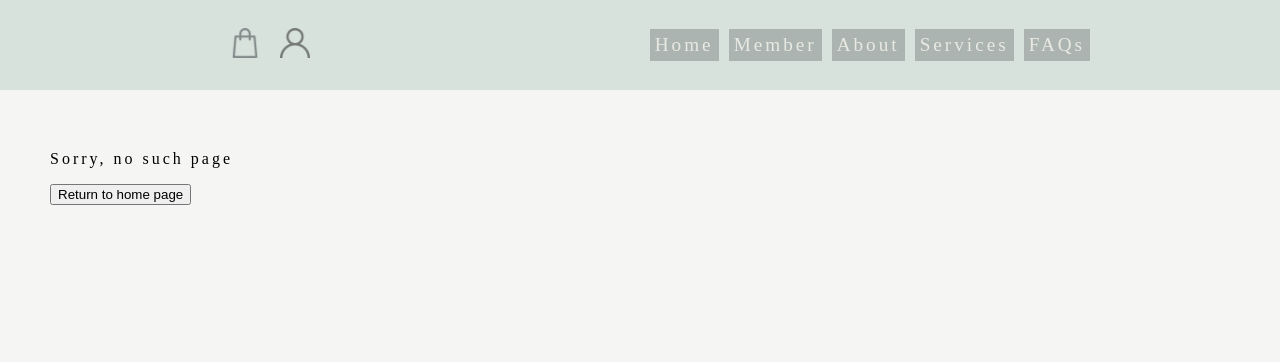
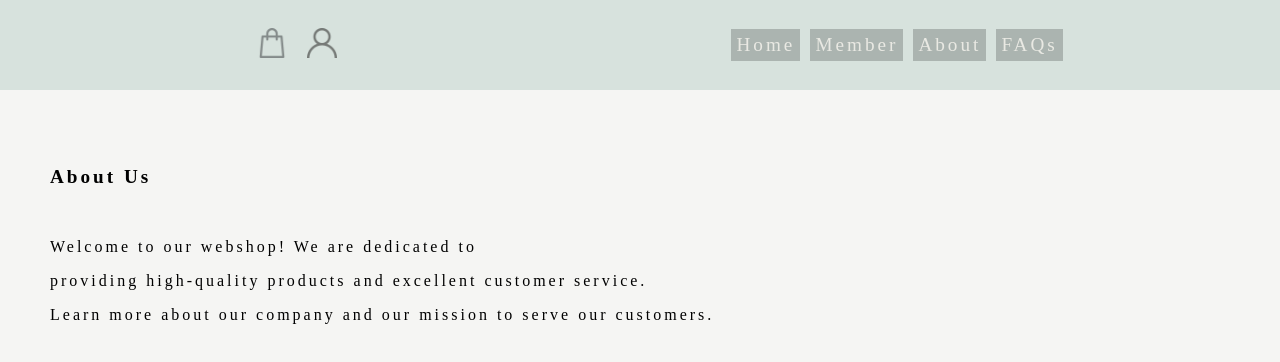
Before and after one commit to NinaWald/Final-project-frontend, a React (Create React App) app: page /about in a window 1280 px wide. Before the commit this address led to /404. Shown: the top 362 px of the page. Built offline with nearby package versions, Linux system fonts and the light colour scheme.

Commit message:
added pages and links and styling

```diff
--- a/src/App.js
+++ b/src/App.js
@@ -14,6 +14,8 @@ import CategoryProducts from './components/CategoryProducts';
 import CartPage from './pages/CartPage';
 import CheckOut from './pages/CheckOut';
 import PopupMessage from './components/PopupMessage';
+import { FaqPage } from './pages/FaqPage';
+import AboutPage from './pages/About';
 
 const reducer = combineReducers({
   cart: cart.reducer,
@@ -44,8 +46,10 @@ export const App = () => {
             <Route path="/product/:productId" element={<ProductPage />} />
             <Route path="/member" element={<MemberPage />} />
             <Route path="/cart" element={<CartPage />} />
+            <Route path="/faq" element={<FaqPage />} />
             <Route path="/category/:category" element={<CategoryProducts />} />
             <Route path="/checkout" element={<CheckOut />} />
+            <Route path="/about" element={<AboutPage />} />
             <Route path="/404" element={<NotFound />} />
             <Route path="*" element={<Navigate to="/404" />} />
           </Routes>
--- a/src/components/Footer.js
+++ b/src/components/Footer.js
@@ -16,12 +16,11 @@ const Footer = () => {
         </div>
         <div className="footer-container">
           <ul>
-            <li><a href="#">About us</a></li>
-            <li><a href="#">Services</a></li>
-            <li><a href="#">Flower shops</a></li>
-            <li><a href="#">Club</a></li>
-            <li><a href="#">FAQs</a></li>
-            <li><a href="#">Shop</a></li>
+            <li><a href="/about">About us</a></li>
+            <li><a href="*">Flower shops</a></li>
+            <li><a href="/member">Member</a></li>
+            <li><a href="/faq">FAQs</a></li>
+            <li><a href="/">Shop</a></li>
           </ul>
         </div>
         <div className="social-icons-container">
--- a/src/components/Navbar.js
+++ b/src/components/Navbar.js
@@ -42,8 +42,7 @@ const Navbar = () => {
         <Link className="link-item" to="/">Home</Link>
         <Link className="link-item" to="/member">Member</Link>
         <Link className="link-item" to="/about">About</Link>
-        <Link className="link-item" to="/">Services</Link>
-        <Link className="link-item" to="/">FAQs</Link>
+        <Link className="link-item" to="/faq">FAQs</Link>
       </div>
 
       <ul className={`navbar-links ${menuOpen ? 'navbar-links-open' : ''}`}>
@@ -51,8 +50,7 @@ const Navbar = () => {
         <li><Link to="/member">Member</Link></li>
         <li><Link to="/cart">Cart</Link></li>
         <li><Link to="/about">About</Link></li>
-        <li><Link to="/">Services</Link></li>
-        <li><Link to="/">FAQs</Link></li>
+        <li><Link to="/faq">FAQs</Link></li>
       </ul>
 
       <div
--- a/src/dropdown.css
+++ b/src/dropdown.css
@@ -15,7 +15,7 @@
     box-shadow: rgba(60, 64, 67, 0.3) 0px 1px 2px 0px,
       rgba(60, 64, 67, 0.15) 0px 1px 3px 1px;
     cursor: pointer;
-    width: 400px;
+    width: 380px;
 
 
   }
--- /dev/null
+++ b/src/pages/About.js
@@ -0,0 +1,22 @@
+import React from 'react';
+import styled from 'styled-components';
+
+const AboutContainer = styled.div`
+    margin-top: 100px;
+    padding: 50px;
+`
+
+const AboutPage = () => {
+  return (
+    <AboutContainer>
+      <div>
+        <h2>About Us</h2>
+        <p>Welcome to our webshop! We are dedicated to </p>
+        <p>providing high-quality products and excellent customer service.</p>
+        <p>Learn more about our company and our mission to serve our customers.</p>
+      </div>
+    </AboutContainer>
+  );
+};
+
+export default AboutPage;
--- /dev/null
+++ b/src/pages/FaqPage.js
@@ -0,0 +1,10 @@
+import React from 'react';
+import DropDown from '../components/DropDown';
+
+export const FaqPage = () => {
+  return (
+    <div>
+      <DropDown />
+    </div>
+  )
+}
```
